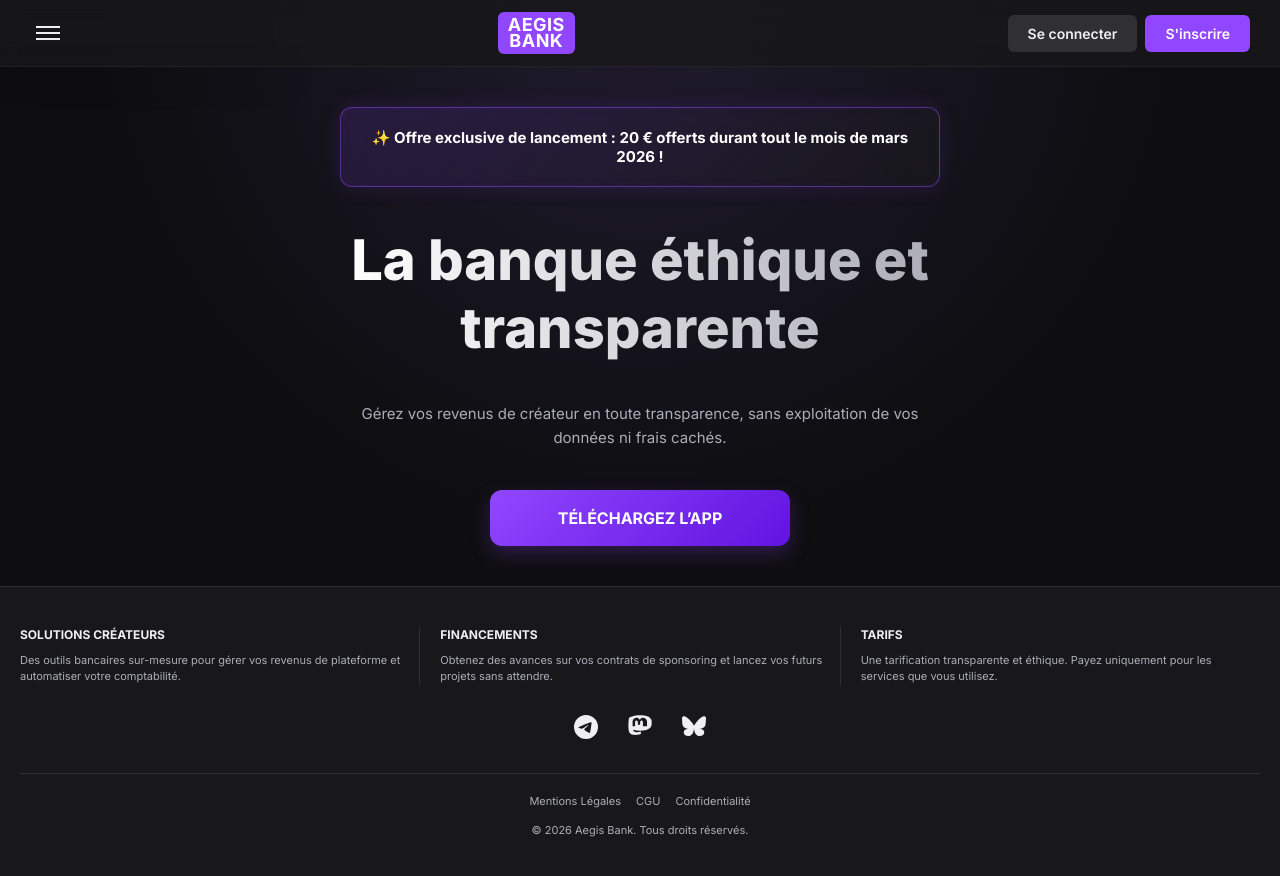
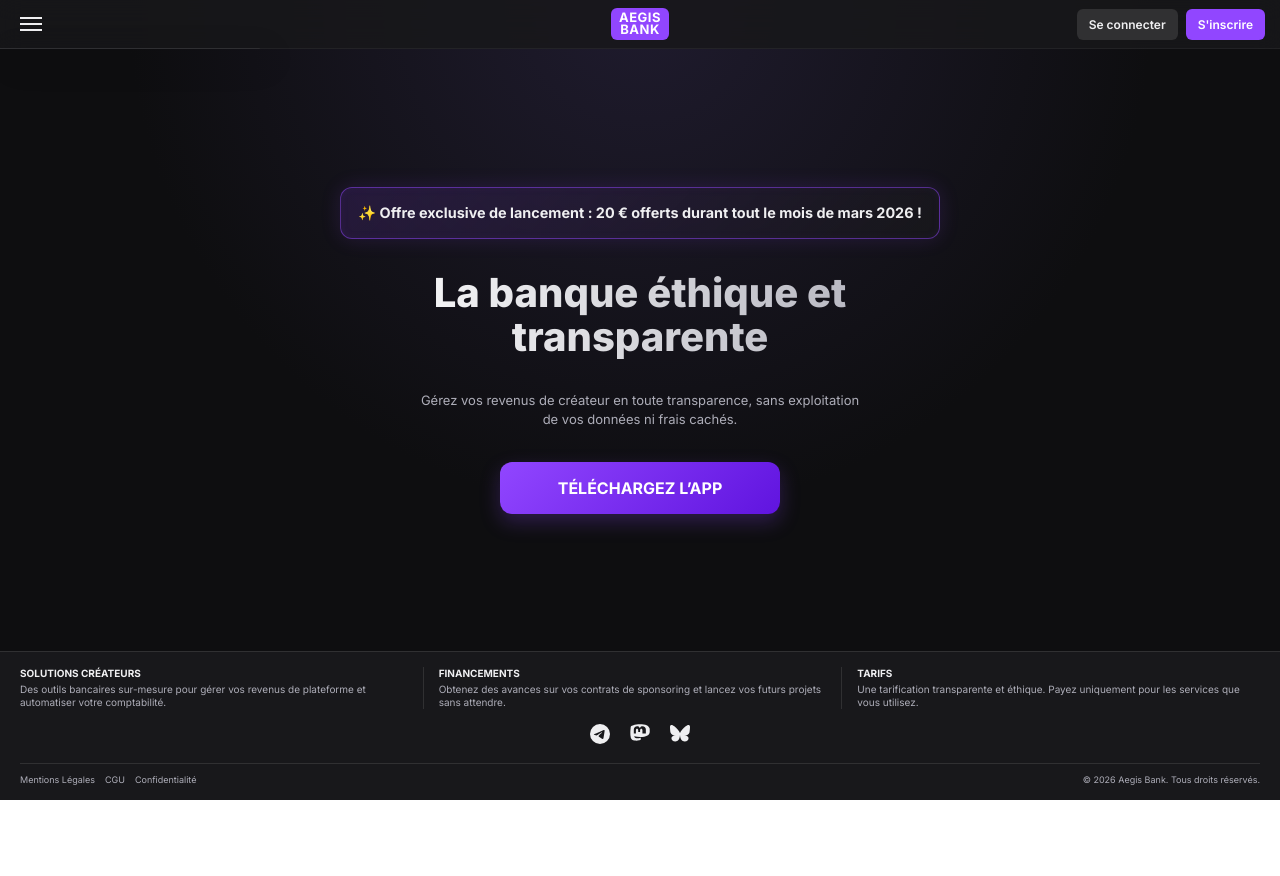
Before and after one commit to CharlesDUCAMP/AegisBank, a plain HTML site: page index.html in a window 1280 px wide. After the commit the page ends 800 px from the top, so only its background shows below. Drawn offline with Linux system fonts and the light colour scheme.

Commit message:
Update style.css
CSS FINAL FINAL FINAL FINAL

```diff
--- a/style.css
+++ b/style.css
@@ -1,5 +1,5 @@
 /* =========================================
-   1. RÉINITIALISATION & BASE
+   1. RÉINITIALISATION & BASE (NO SCROLL)
    ========================================= */
 * {
     box-sizing: border-box;
@@ -9,11 +9,13 @@
 
 body {
     font-family: 'Inter', sans-serif;
-    min-height: 100vh;
+    /* Utilisation de dvh (équivalent vh mais gère mieux les barres de navigateur mobile) */
+    height: 100dvh;
     display: flex;
     flex-direction: column;
     background: radial-gradient(circle at top, #1f1b2e 0%, #0E0E10 50%);
     color: #EFEFF1;
+    overflow: hidden; /* Empêche le scroll global du site */
 }
 
 @keyframes pulseGlow {
@@ -22,70 +24,52 @@ body {
 }
 
 /* =========================================
-   2. EN-TÊTE (HEADER) - CORRECTION RESPONSIVE
+   2. HEADER (GRID POUR CENTRAGE PARFAIT)
    ========================================= */
 .header {
     background-color: rgba(24, 24, 27, 0.85);
     backdrop-filter: blur(12px);
-    padding: 12px 0;
+    padding: 8px 0;
     border-bottom: 1px solid rgba(255, 255, 255, 0.05);
-    position: sticky;
-    top: 0;
     z-index: 100;
 }
 
 .header__nav {
-    display: flex;
+    display: grid;
+    /* Grid en 3 colonnes : les côtés prennent l'espace restant (1fr), le milieu s'adapte (auto) */
+    grid-template-columns: 1fr auto 1fr;
     align-items: center;
-    justify-content: space-between;
-    flex-wrap: wrap; /* Permet le passage à la ligne si nécessaire */
     padding: 0 15px;
-    gap: 10px;
 }
 
-/* Zone gauche (Burger) */
 .header__nav-left {
-    flex: 0 0 auto; /* Ne grandit pas, garde sa taille */
     display: flex;
-    align-items: center;
+    justify-content: flex-start;
 }
 
-/* Zone centre (Logo) */
 .header__nav-center {
-    flex: 1; /* Prend l'espace disponible pour centrer */
     display: flex;
     justify-content: center;
-    order: 2; /* Position par défaut */
 }
 
-/* Zone droite (Boutons) */
 .header__nav-right {
-    flex: 0 0 auto;
     display: flex;
-    align-items: center;
+    justify-content: flex-end;
     gap: 8px;
-    order: 3;
 }
 
-/* AJUSTEMENT POUR ÉCRANS MOBILES (Smartphone classique) */
-@media (max-width: 550px) {
+/* Adaptation Header Mobile */
+@media (max-width: 480px) {
     .header__nav {
-        justify-content: space-between;
+        padding: 0 10px;
     }
-
-    /* Le logo se décale un peu pour laisser la place au burger */
-    .header__nav-center {
-        justify-content: flex-end;
-        padding-right: 10px;
+    /* On réduit les boutons pour que ça tienne toujours sur une ligne */
+    .header__btn {
+        padding: 6px 8px;
+        font-size: 10px;
     }
-
-    /* Les boutons passent en dessous et se centrent */
-    .header__nav-right {
-        flex: 1 0 100%; /* Force la largeur à 100% pour passer à la ligne */
-        justify-content: center;
-        padding-top: 12px;
-        border-top: 1px solid rgba(255, 255, 255, 0.05); /* Petite séparation visuelle */
-        margin-top: 5px;
+    .header__logo-text {
+        font-size: 11px;
     }
 }
 
@@ -96,15 +80,15 @@ body {
     justify-content: center;
     align-items: center;
     gap: 4px;
-    width: 35px;
-    height: 35px;
+    width: 32px;
+    height: 32px;
     background-color: transparent;
     border: none;
     cursor: pointer;
 }
 
 .header__burger-line {
-    width: 24px;
+    width: 22px;
     height: 2px;
     background-color: #EFEFF1;
     transition: all 0.3s ease;
@@ -120,13 +104,13 @@ body {
     align-items: center;
     background-color: #9146FF;
     border-radius: 6px;
-    padding: 5px 10px;
+    padding: 4px 8px;
     text-decoration: none;
     color: #fff;
     line-height: 0.9;
 }
 
-.header__logo-text { font-weight: 700; font-size: 14px; text-transform: uppercase; letter-spacing: 0.5px; }
+.header__logo-text { font-weight: 700; font-size: 13px; text-transform: uppercase; letter-spacing: 0.5px; }
 
 .header__btn {
     text-decoration: none;
@@ -141,60 +125,57 @@ body {
 }
 
 .header__btn--dark { background-color: #9146FF; color: #fff; }
-.header__btn:hover { background-color: #464649; }
-.header__btn--dark:hover { background-color: #772CE8; }
 
 /* --- MENU DROPDOWN --- */
 .header__menu {
     position: absolute;
     top: 100%;
     left: 0;
-    width: 280px;
-    background-color: rgba(24, 24, 27, 0.95);
+    width: 260px;
+    background-color: rgba(24, 24, 27, 0.98);
     backdrop-filter: blur(12px);
-    border-right: 1px solid rgba(255, 255, 255, 0.05);
-    border-bottom: 1px solid rgba(255, 255, 255, 0.05);
+    border-right: 1px solid rgba(255, 255, 255, 0.1);
+    border-bottom: 1px solid rgba(255, 255, 255, 0.1);
     border-bottom-right-radius: 12px;
     display: flex;
     flex-direction: column;
     max-height: 0;
     overflow: hidden;
-    transition: max-height 0.4s ease;
-    box-shadow: 10px 10px 30px rgba(0, 0, 0, 0.5);
+    transition: max-height 0.3s ease;
+    box-shadow: 10px 10px 30px rgba(0, 0, 0, 0.8);
 }
 
-.header__menu.is-active { max-height: 350px; padding: 10px 0; }
+.header__menu.is-active { max-height: 400px; padding: 10px 0; }
 
 .header__menu-link {
     color: #EFEFF1;
     text-decoration: none;
-    padding: 15px 20px;
+    padding: 12px 20px;
     font-weight: 600;
-    font-size: 15px;
+    font-size: 14px;
     transition: all 0.2s ease;
-    border-left: 3px solid transparent;
-}
-
-.header__menu-link:hover {
-    background-color: rgba(145, 70, 255, 0.1);
-    color: #9146FF;
-    border-left: 3px solid #9146FF;
-    padding-left: 25px;
 }
 
 /* =========================================
-   3. SECTION HÉRO
+   3. SECTION HÉRO (AUTO-ADAPTIVE NO SCROLL)
    ========================================= */
-.main { padding: 40px 20px; flex: 1; }
+.main {
+    flex: 1; /* Prend tout l'espace central */
+    display: flex;
+    align-items: center; /* Centre verticalement */
+    justify-content: center;
+    padding: 20px;
+    overflow-y: auto; /* Autorise le scroll interne uniquement si nécessaire */
+}
 
 .hero {
     display: flex;
     flex-direction: column;
     align-items: center;
     text-align: center;
-    gap: 40px;
+    gap: clamp(15px, 4vh, 40px); /* Gap dynamique : diminue sur petit écran */
     max-width: 600px;
-    margin: 0 auto;
+    width: 100%;
 }
 
 .hero__promo-card {
@@ -203,31 +184,34 @@ body {
     backdrop-filter: blur(5px);
     border: 1px solid rgba(145, 70, 255, 0.5);
     border-radius: 12px;
-    padding: 20px;
-    font-size: 15px;
+    padding: clamp(10px, 2vh, 20px);
+    font-size: clamp(12px, 1.8vh, 15px);
     font-weight: 700;
-    color: #fff;
     animation: pulseGlow 2.5s infinite alternate;
 }
 
 .hero__title {
-    font-size: 32px;
+    font-size: clamp(24px, 5vh, 52px); /* Titre qui s'adapte à la hauteur et largeur */
     font-weight: 800;
-    line-height: 1.2;
+    line-height: 1.1;
     background: linear-gradient(to right, #ffffff, #ADADB8);
     -webkit-background-clip: text;
     -webkit-text-fill-color: transparent;
 }
 
-.hero__description { font-size: 15px; line-height: 1.6; color: #ADADB8; }
+.hero__description {
+    font-size: clamp(13px, 1.6vh, 16px);
+    line-height: 1.5;
+    color: #ADADB8;
+    max-width: 450px;
+}
 
 .hero__app-link {
-    display: inline-block;
     width: 100%;
-    max-width: 300px;
+    max-width: 280px;
     background: linear-gradient(135deg, #9146FF 0%, #6014df 100%);
     color: #fff;
-    padding: 18px 24px;
+    padding: clamp(12px, 2vh, 18px) 24px;
     border-radius: 12px;
     font-size: 16px;
     font-weight: 700;
@@ -237,47 +221,43 @@ body {
     transition: all 0.3s ease;
 }
 
-.hero__app-link:hover { transform: translateY(-4px); box-shadow: 0 12px 30px rgba(145, 70, 255, 0.45); }
-
 /* =========================================
-   4. PIED DE PAGE (FOOTER)
+   4. PIED DE PAGE (FOOTER COMPRESSÉ)
    ========================================= */
 .footer {
     background-color: #18181B;
     border-top: 1px solid #303032;
-    padding: 40px 20px;
+    padding: 15px 20px;
     display: flex;
     flex-direction: column;
-    gap: 30px;
+    gap: 15px;
+}
+
+/* On cache les sections de texte sur petit mobile pour garder le no-scroll */
+@media (max-height: 650px) {
+    .footer__content { display: none; }
 }
 
 .footer__content {
     display: flex;
-    gap: 20px;
-    text-align: left;
+    gap: 15px;
 }
 
-.footer__section { flex: 1; border-right: 1px solid #303032; padding-right: 15px; }
+.footer__section { flex: 1; border-right: 1px solid #303032; padding-right: 10px; }
 .footer__section:last-child { border-right: none; }
 
-.footer__title { font-size: 12px; font-weight: 700; text-transform: uppercase; margin-bottom: 10px; }
-.footer__text { font-size: 11px; color: #ADADB8; line-height: 1.5; }
+.footer__title { font-size: 10px; font-weight: 700; text-transform: uppercase; margin-bottom: 4px; }
+.footer__text { font-size: 10px; color: #ADADB8; line-height: 1.3; }
 
-.footer__socials { display: flex; justify-content: center; gap: 30px; }
-.footer__icon { width: 24px; height: 24px; fill: #EFEFF1; transition: 0.3s; }
-.footer__social-link:hover .footer__icon { fill: #9146FF; transform: translateY(-3px); }
+.footer__socials { display: flex; justify-content: center; gap: 20px; }
+.footer__icon { width: 20px; height: 20px; fill: #EFEFF1; }
 
-.footer__legal { display: flex; flex-direction: column; align-items: center; gap: 15px; border-top: 1px solid #303032; padding-top: 20px; }
-.footer__legal-links { display: flex; gap: 15px; flex-wrap: wrap; justify-content: center; }
-.footer__legal-link { font-size: 11px; color: #ADADB8; text-decoration: none; }
-.footer__copyright { font-size: 11px; color: #ADADB8; }
-
-/* =========================================
-   6. RESPONSIVE LARGE (Desktop)
-   ========================================= */
-@media (min-width: 768px) {
-    .header__nav { padding: 0 30px; }
-    .header__btn { font-size: 14px; padding: 10px 20px; }
-    .header__logo-text { font-size: 18px; }
-    .hero__title { font-size: 56px; }
+.footer__legal {
+    display: flex;
+    justify-content: space-between;
+    align-items: center;
+    border-top: 1px solid #303032;
+    padding-top: 10px;
 }
+.footer__legal-links { display: flex; gap: 10px; }
+.footer__legal-link, .footer__copyright { font-size: 9px; color: #ADADB8; text-decoration: none; }
```
